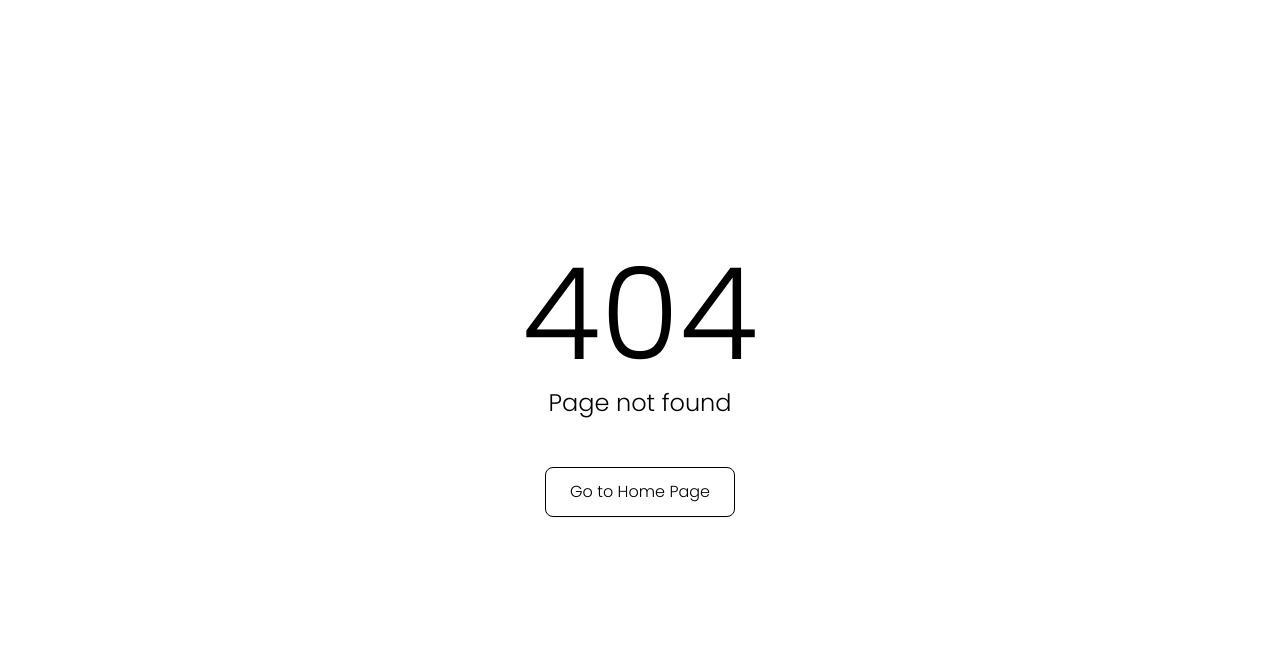
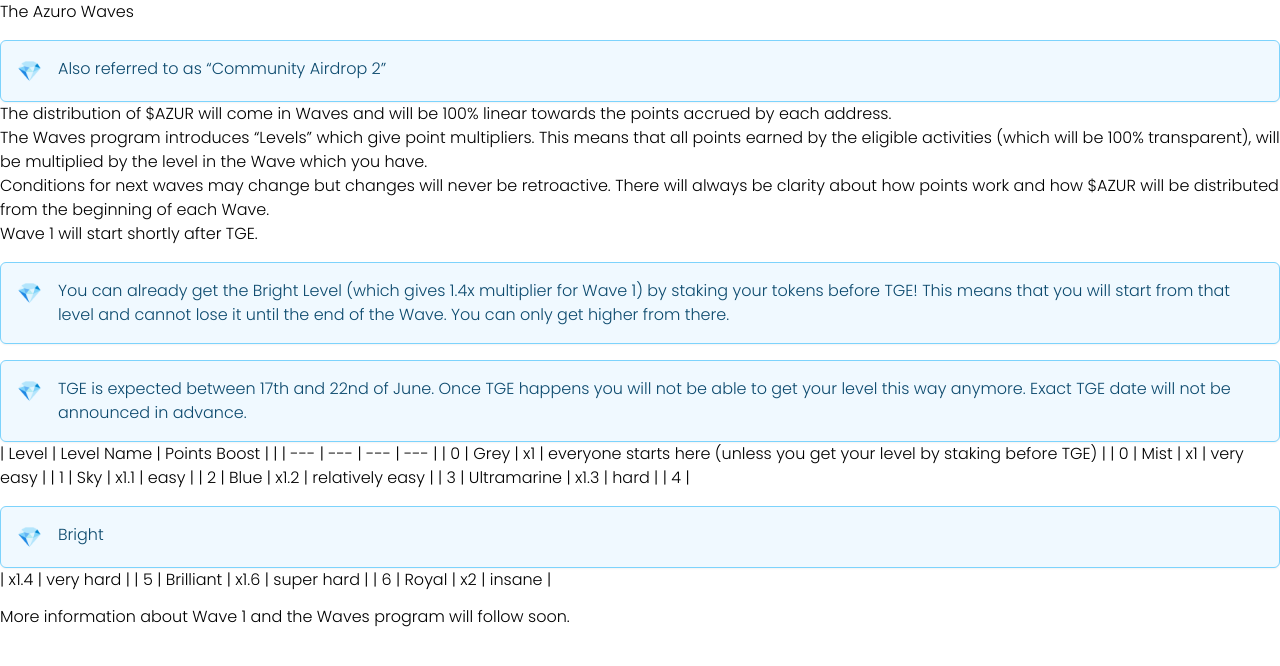
Before and after one commit to Azuro-protocol/gem-docs, a Next.js app: page /concepts/azuro-waves in a window 1280 px wide. Before the commit this address had no page. Shown: the top 666 px of the page. Built offline with nearby package versions, Linux system fonts and the light colour scheme.

Commit message:
airdrop upd

```diff
--- a/pages/concepts/_meta.json
+++ b/pages/concepts/_meta.json
@@ -17,6 +17,9 @@
   "azuro-score": {
     "title": "Azuro Score"
   },
+  "azuro-waves": {
+    "title": "Azuro Waves"
+  },
   "azuro-dao": {
     "title": "Azuro DAO"
   }
--- a/pages/concepts/azuro-score/_meta.json
+++ b/pages/concepts/azuro-score/_meta.json
@@ -1,4 +1,5 @@
 {
+  "airdrop": "Airdrop",
   "overview": "Overview",
   "historical-settings": "Historical Settings",
   "drops": "Snapshots & Drops"
--- /dev/null
+++ b/pages/concepts/azuro-score/airdrop.mdx
@@ -0,0 +1,35 @@
+import { PageHeadline, Formula, Callout } from 'components'
+
+# The Azuro Score Airdrop
+
+<Callout type="feature">
+Also referred to as “Community Airdrop 1”
+</Callout>
+
+Community Airdrop 1 comes in 2 snapshots:
+
+---
+
+### Snapshot 1, taken at 23:59:59 UTC, June 10 (distributed already):
+- \$AZUR pool 1 of **19,000,000** tokens distributed linearly towards Azuro Score
+- \$AZUR pool 2 of **31,262,000** tokens distributed linearly to Azuro Score connected to using Azuro-powered apps (betting)
+- \$AZUR pool 3 of **3,000,000** tokens distributed linearly towards Azuro Score received in Phase 1.
+- \$AZUR pool 4 of **3,000,000** tokens distributed to the top 3,000 addresses (1,000 each) ranked by consistency. Consistency was measured in number of weeks in which the address has used any Azuro-powered app. This however amounted to 3,484 addresses, 541 of which had exactly 6 weeks of activity. Therefore, in order to determine the 57 addresses who make it into the 3,000 - they were ranked by points received for LPing.
+- \$AZUR pool 5 of **738,000** tokens distributed to 738 addresses (1,000 each) which held testnet NFTs.
+- In total 50% of tokens are unlocked at TGE, 50% are vested linearly over 183 days, block by block.
+    - all tokens up to 1,000 are fully unlocked. This means 43,459 addresses receive more than 50% unlocked tokens. To balance this the 2,207 top receiving addresses receive 45% unlocked and 55% vested.
+- Azuro Score holders who have received their score via the Polygon and Gnosis Chain drops but have never interacted with the Azuro Protocol on mainnet have been excluded.
+
+---
+
+### Snapshot 2, is to be taken within next 2 weeks, and will include the period after 00:00:01 UTC, June 11:
+
+- \$AZUR pool 6 of **3,000,000** tokens linearly distributed towards Azuro Score received in this period
+
+<Callout type="">
+⏰ You can still participate in this Snapshot. Go to [Azuro Score](https://azuro.org/app/score).
+</Callout>
+
+---
+
+Read more about Community Airdrop 2: the [Azuro Waves](/concepts/azuro-waves)
--- /dev/null
+++ b/pages/concepts/azuro-waves.mdx
@@ -0,0 +1,33 @@
+import { PageHeadline, Formula, Callout } from 'components'
+
+# The Azuro Waves
+
+<Callout type="feature">
+Also referred to as “Community Airdrop 2”
+</Callout>
+
+- The distribution of $AZUR will come in Waves and will be 100% linear towards the points accrued by each address.
+- The Waves program introduces “Levels” which give point multipliers. This means that all points earned by the eligible activities (which will be 100% transparent), will be multiplied by the level in the Wave which you have.
+- Conditions for next waves may change but changes will never be retroactive. There will always be clarity about how points work and how $AZUR will be distributed from the beginning of each Wave.
+- Wave 1 will start shortly after TGE.
+
+<Callout type="feature">
+You can already get the Bright Level (which gives 1.4x multiplier for Wave 1) by [staking your tokens before TGE](https://azuro.org/app/staking)! This means that you will start from that level and cannot lose it until the end of the Wave. You can only get higher from there.
+</Callout>
+
+<Callout type="feature">
+TGE is expected between 17th and 22nd of June. Once TGE happens you will not be able to get your level this way anymore. Exact TGE date will not be announced in advance.
+</Callout>
+
+| Level | Level Name | Points Boost |  |
+| --- | --- | --- | --- |
+| 0 | Grey | x1 | everyone starts here (unless you get your level by staking before TGE) |
+| 0 | Mist | x1 | very easy |
+| 1 | Sky | x1.1 | easy |
+| 2 | Blue | x1.2 | relatively easy |
+| 3 | Ultramarine | x1.3 | hard |
+| 4 | <Callout type="feature">Bright</Callout> | x1.4 | very hard |
+| 5 | Brilliant | x1.6 | super hard |
+| 6 | Royal | x2 | insane |
+
+More information about Wave 1 and the Waves program will follow soon.
```
